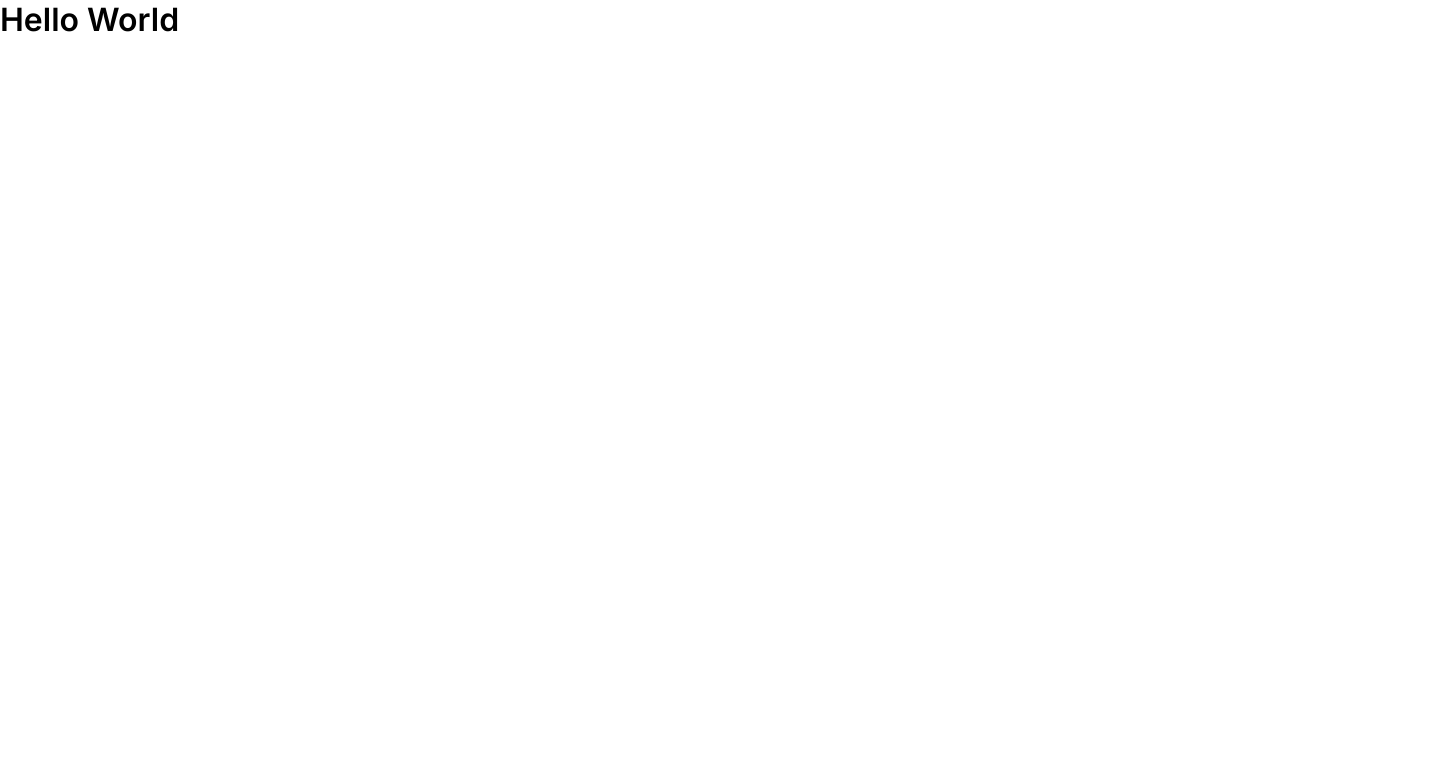
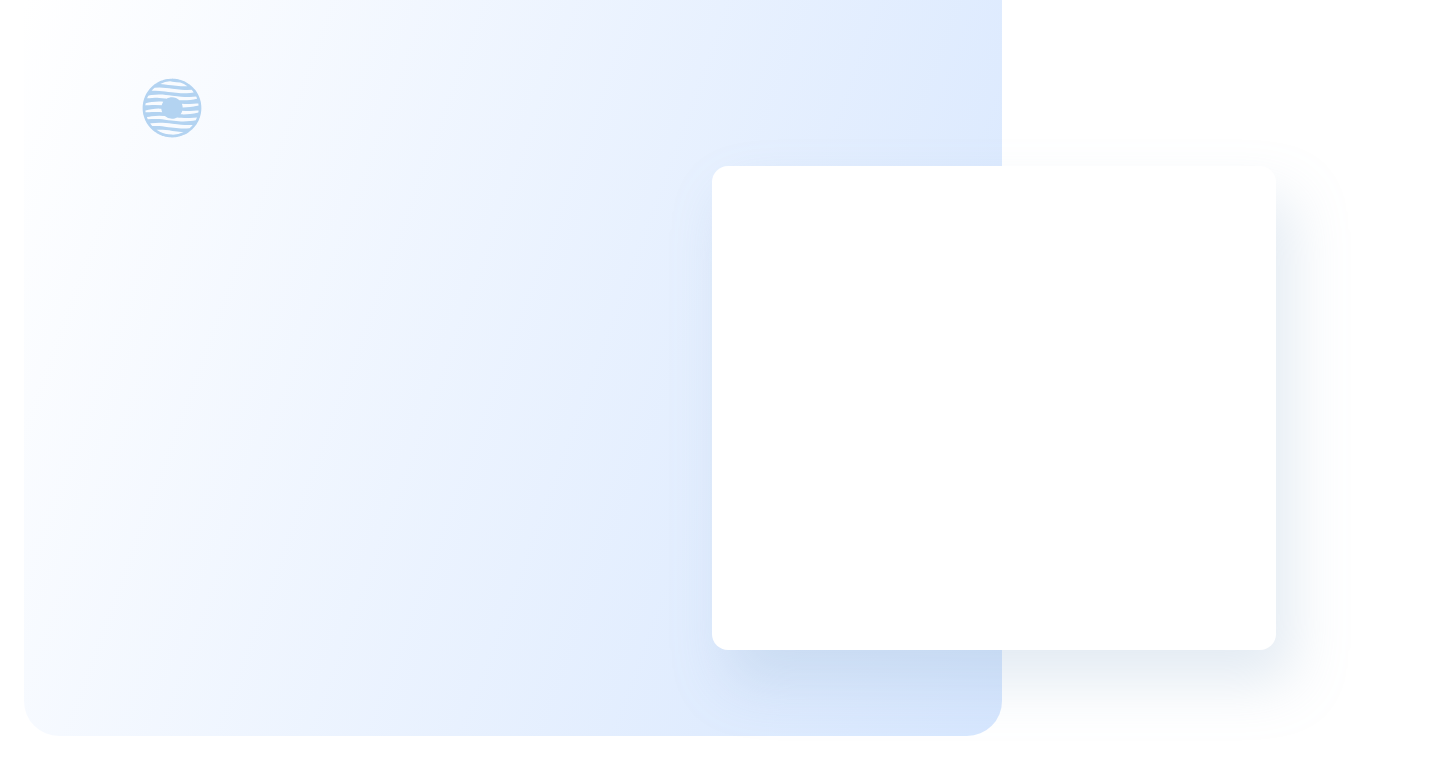
Before and after one commit to GuimaraesJC/bmi-calculator, a React (Vite) app: page / in a window 1280 px wide. Shown: the top 774 px of the page, 1440 px wide, since content can reach past the window. Built offline with nearby package versions, Linux system fonts and the light colour scheme.

Commit message:
Implements Header structure

```diff
--- a/src/App.tsx
+++ b/src/App.tsx
@@ -1,8 +1,8 @@
+import Header from "./components/Header"
+
 function App() {
   return (
-    <h1>
-      Hello World
-    </h1>
+    <Header />
   )
 }
 
--- /dev/null
+++ b/src/components/Header/index.tsx
@@ -0,0 +1,16 @@
+import logo from '../../assets/images/logo.svg'
+
+import * as S from './styles'
+
+function Header() {
+  return (
+    <S.Wrapper>
+      <S.InfoContainer>
+        <img className="logo" src={logo} alt="BMI Calculator" />
+      </S.InfoContainer>
+      <S.CalculatorContainer></S.CalculatorContainer>
+    </S.Wrapper>
+  )
+}
+
+export default Header
--- /dev/null
+++ b/src/components/Header/styles.ts
@@ -0,0 +1,36 @@
+import styled from 'styled-components'
+
+export const Wrapper = styled.header`
+  --info-container-left-margin: 1.5rem;
+
+  display: grid;
+  grid-template-columns: 61.125rem 1fr;
+  width: 79.75rem;
+  height: 46rem;
+`
+
+export const InfoContainer = styled.div`
+  width: 61.125rem;
+  height: inherit;
+  margin-left: var(--info-container-left-margin);
+  border-radius: 0 0 35px 35px;
+  background: linear-gradient(290.1deg, #D6E6FE 0%, rgba(214, 252, 254, 0) 100%);
+  position: relative;
+
+  .logo {
+    position: absolute;
+    top: 4.75rem;
+    left: 7.25rem;
+  }
+`
+
+export const CalculatorContainer = styled.div`
+  background-color: white;
+  width: 564px;
+  height: 484px;
+  margin-left: -16.625rem;
+  margin-top: 10.375rem;
+  z-index: 1;
+  box-shadow: 16px 32px 56px rgba(143, 174, 207, 0.25);
+  border-radius: 1rem;
+`
--- a/src/styles/global.ts
+++ b/src/styles/global.ts
@@ -26,6 +26,13 @@ const GlobalStyle = createGlobalStyle`
   a, button {
     cursor: pointer;
   }
+
+  body {
+    background-color: ${({ theme }) => theme.colors.white};
+    height: 100vh;
+    width: 90rem;
+    margin: 0 auto;
+  }
 `;
 
 export default GlobalStyle;
```
Also changed, not shown: src/assets/images/logo.svg (added).
